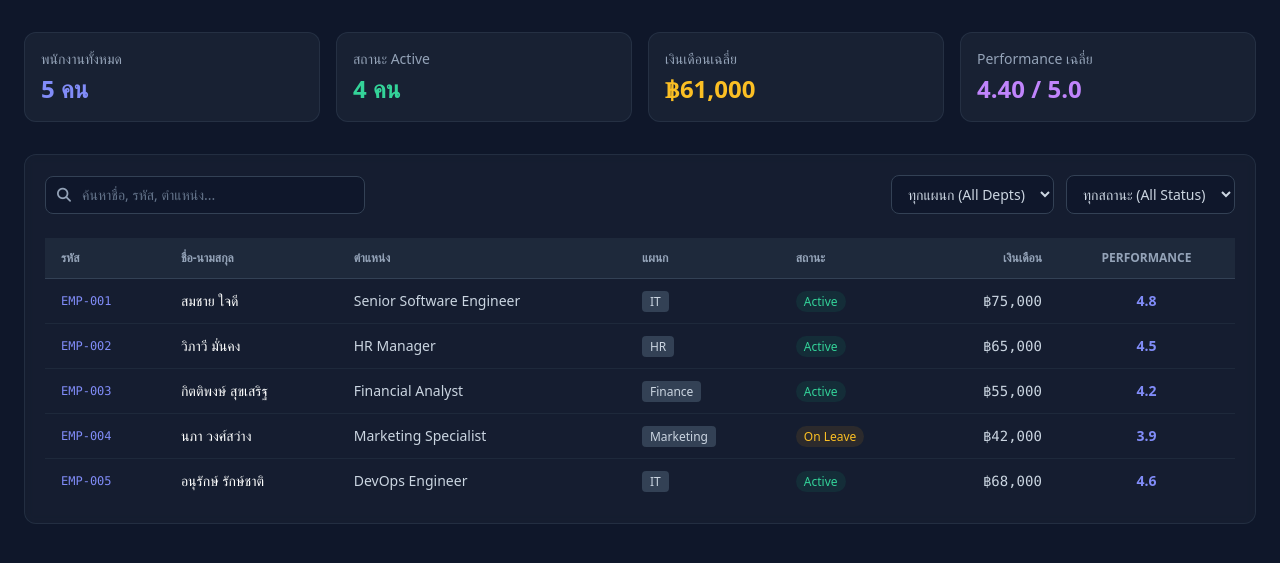
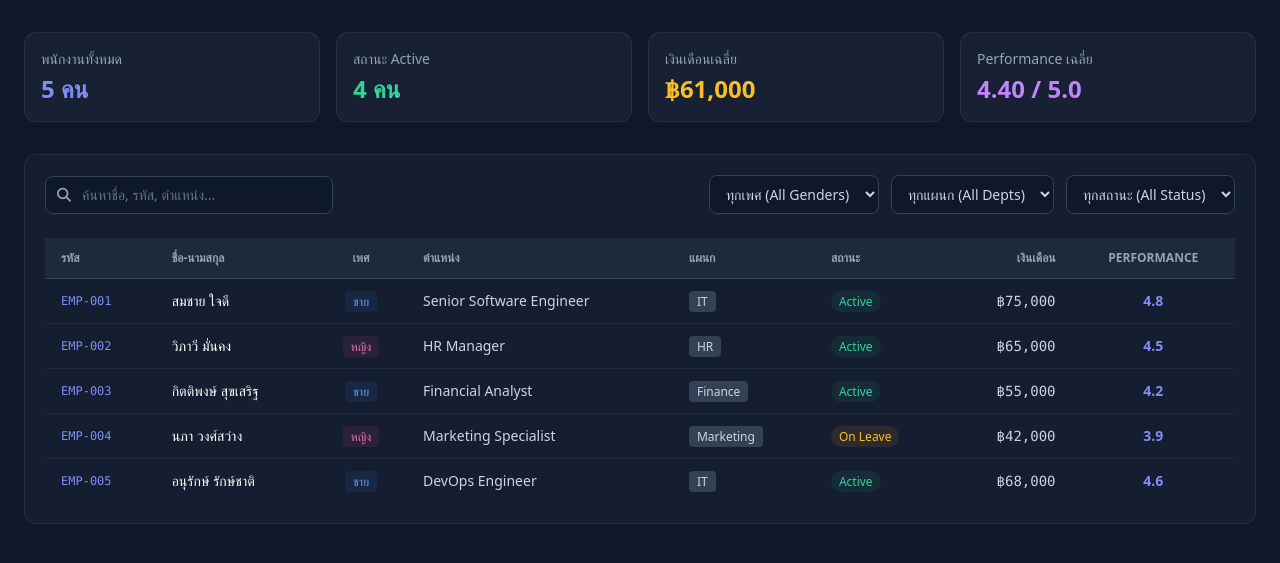
Before and after one commit to chotikaset-crypto/hr-dashboard, a Flask app: page / in a window 1280 px wide. Shown: the part 93-656 px from the top of the page. Run offline with Flask 3, Linux system fonts and the light colour scheme; some libraries are stand-ins or nearby versions.

Commit message:
Update index.html

```diff
--- a/templates/index.html
+++ b/templates/index.html
@@ -48,14 +48,21 @@
             <!-- Controls: Search & Category Filters -->
             <div class="flex flex-col md:flex-row gap-4 mb-6 justify-between items-center">
                 <!-- ช่องพิมพ์ค้นหา -->
-                <div class="relative w-full md:w-80">
+                <div class="relative w-full md:w-72">
                     <i class="fa-solid fa-magnifying-glass absolute left-3 top-1/2 -translate-y-1/2 text-slate-400 text-sm"></i>
                     <input type="text" id="search-input" placeholder="ค้นหาชื่อ, รหัส, ตำแหน่ง..."
                         class="w-full bg-slate-900/80 border border-slate-700 rounded-lg pl-9 pr-4 py-2 text-sm text-slate-200 placeholder-slate-500 focus:outline-none focus:border-indigo-500 transition-colors">
                 </div>
 
-                <!-- ตัวเลือกกรองแผนกและสถานะ -->
+                <!-- ตัวเลือกกรองเพศ แผนก และสถานะ -->
                 <div class="flex flex-wrap gap-3 w-full md:w-auto">
+                    <!-- กรองเพศ -->
+                    <select id="gender-filter" class="bg-slate-900/80 border border-slate-700 rounded-lg px-3 py-2 text-sm text-slate-300 focus:outline-none focus:border-indigo-500">
+                        <option value="ALL">ทุกเพศ (All Genders)</option>
+                        <option value="ชาย">ชาย</option>
+                        <option value="หญิง">หญิง</option>
+                    </select>
+
                     <!-- กรองแผนก -->
                     <select id="dept-filter" class="bg-slate-900/80 border border-slate-700 rounded-lg px-3 py-2 text-sm text-slate-300 focus:outline-none focus:border-indigo-500">
                         <option value="ALL">ทุกแผนก (All Depts)</option>
@@ -81,6 +88,7 @@
                         <tr>
                             <th class="py-3 px-4">รหัส</th>
                             <th class="py-3 px-4">ชื่อ-นามสกุล</th>
+                            <th class="py-3 px-4 text-center">เพศ</th>
                             <th class="py-3 px-4">ตำแหน่ง</th>
                             <th class="py-3 px-4">แผนก</th>
                             <th class="py-3 px-4">สถานะ</th>
@@ -109,6 +117,7 @@
 
         function applyFilters() {
             const searchKeyword = document.getElementById('search-input').value.toLowerCase().trim();
+            const selectedGender = document.getElementById('gender-filter').value;
             const selectedDept = document.getElementById('dept-filter').value;
             const selectedStatus = document.getElementById('status-filter').value;
 
@@ -118,10 +127,11 @@
                     emp.id.toLowerCase().includes(searchKeyword) ||
                     emp.position.toLowerCase().includes(searchKeyword);
 
+                const matchesGender = (selectedGender === 'ALL') || (emp.gender === selectedGender);
                 const matchesDept = (selectedDept === 'ALL') || (emp.department === selectedDept);
                 const matchesStatus = (selectedStatus === 'ALL') || (emp.status === selectedStatus);
 
-                return matchesSearch && matchesDept && matchesStatus;
+                return matchesSearch && matchesGender && matchesDept && matchesStatus;
             });
 
             renderTable(filteredData);
@@ -133,7 +143,7 @@
             tbody.innerHTML = '';
 
             if (employees.length === 0) {
-                tbody.innerHTML = `<tr><td colspan="7" class="text-center py-6 text-slate-500">ไม่พบข้อมูลที่ค้นหา</td></tr>`;
+                tbody.innerHTML = `<tr><td colspan="8" class="text-center py-6 text-slate-500">ไม่พบข้อมูลที่ค้นหา</td></tr>`;
                 return;
             }
 
@@ -143,6 +153,11 @@
                 row.innerHTML = `
                     <td class="py-3 px-4 font-mono text-xs text-indigo-400">${emp.id}</td>
                     <td class="py-3 px-4 font-medium text-white">${emp.name}</td>
+                    <td class="py-3 px-4 text-center">
+                        <span class="px-2 py-0.5 text-xs rounded ${emp.gender === 'ชาย' ? 'bg-blue-500/10 text-blue-400' : 'bg-pink-500/10 text-pink-400'}">
+                            ${emp.gender}
+                        </span>
+                    </td>
                     <td class="py-3 px-4">${emp.position}</td>
                     <td class="py-3 px-4"><span class="px-2 py-0.5 text-xs bg-slate-700 rounded text-slate-300">${emp.department}</span></td>
                     <td class="py-3 px-4">
@@ -175,6 +190,7 @@
 
         // Event Listeners
         document.getElementById('search-input').addEventListener('input', applyFilters);
+        document.getElementById('gender-filter').addEventListener('change', applyFilters);
         document.getElementById('dept-filter').addEventListener('change', applyFilters);
         document.getElementById('status-filter').addEventListener('change', applyFilters);
 
```
